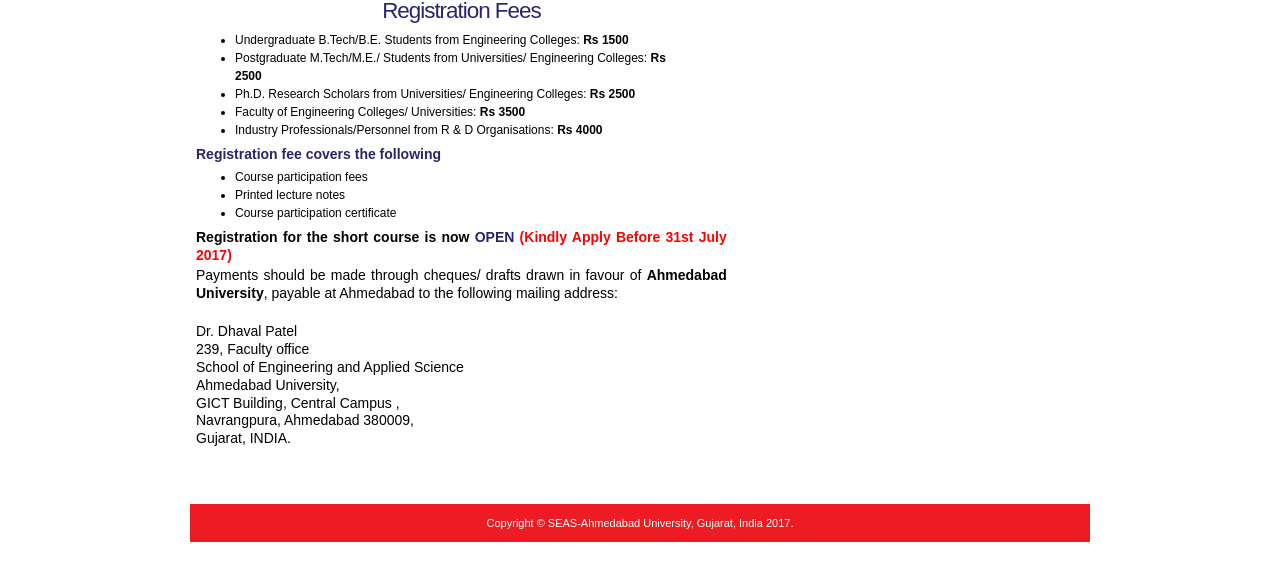
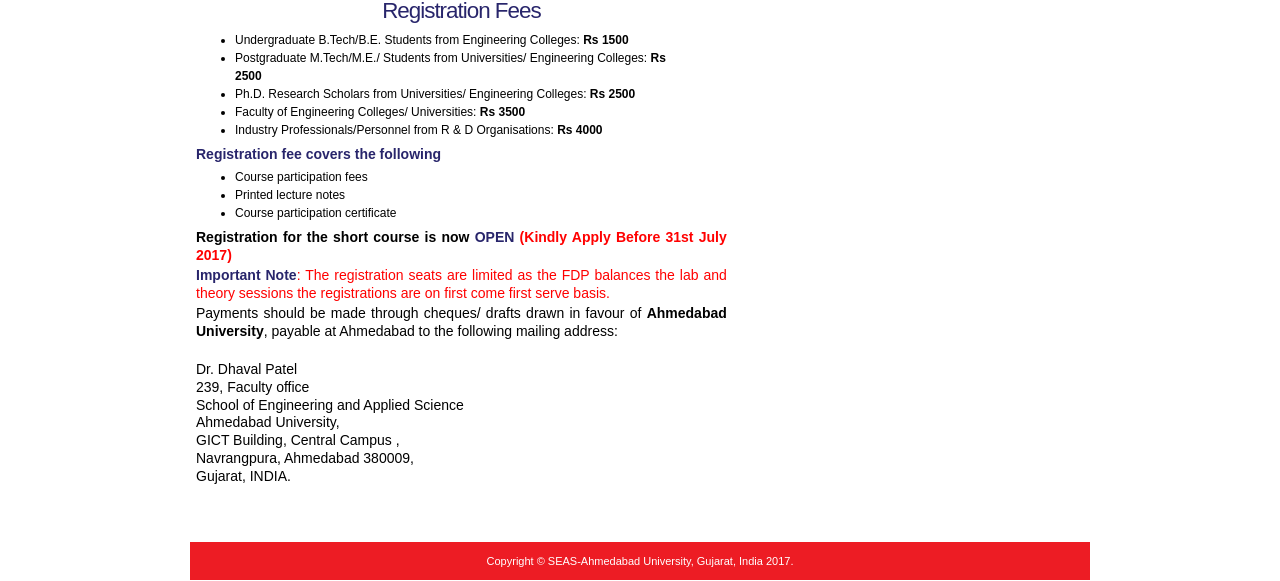
Before and after one commit to MitulP/FDP, a plain HTML site: page registration.html in a window 1280 px wide. Shown: the part 446-1027 px from the top of the page. Before the commit the page ends 989 px from the top, so only its background shows below. Drawn offline with Linux system fonts and the light colour scheme.

Commit message:
Update registration.html

```diff
--- a/registration.html
+++ b/registration.html
@@ -144,7 +144,7 @@
 
 		<p><strong>Registration for the short course is now <font color="red"><a href="https://goo.gl/forms/orSqUzvNUlp9U3gG3">OPEN</a>  (Kindly Apply Before 31st July 2017)</font>  </p>
 		<!--<p><strong>The last date of registration for the short course has now been extended to <font color="red">18<sup>th</sup> January, 2017</font></strong></p> -->
-
+		<p><font color="red"><a><b>Important Note</b></a>: The registration seats are limited as the FDP balances the lab and theory sessions the registrations are on first come first serve basis.</font></p>
 		<!--<p><a><b>Important Note</b></a>: Please note that <b>registration fees does NOT include accommodation.</b> For more details please see the <a href="acc.html"> Accommodation </a> section.-->
 
 	      <p> Payments should be made through cheques/ drafts drawn in favour of <b>Ahmedabad University</b>, payable at Ahmedabad to the following mailing address:</p>
```
